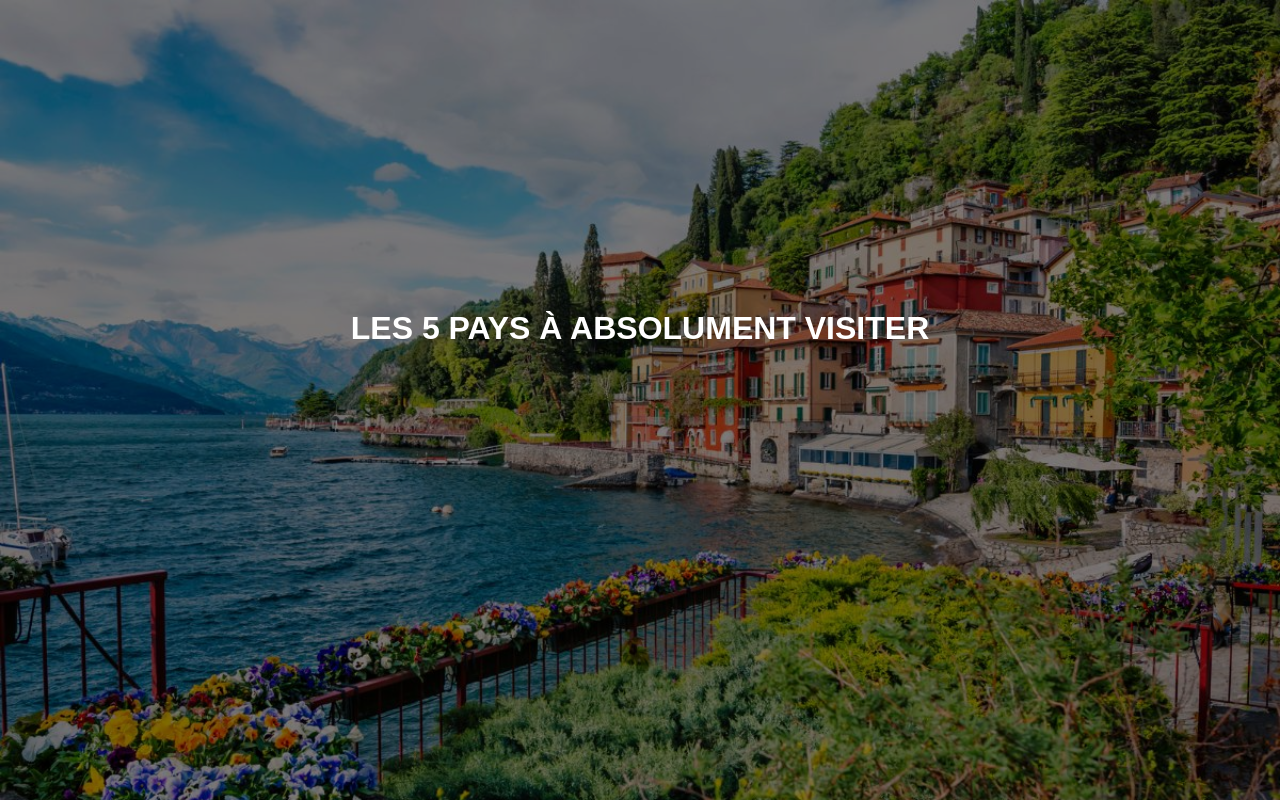
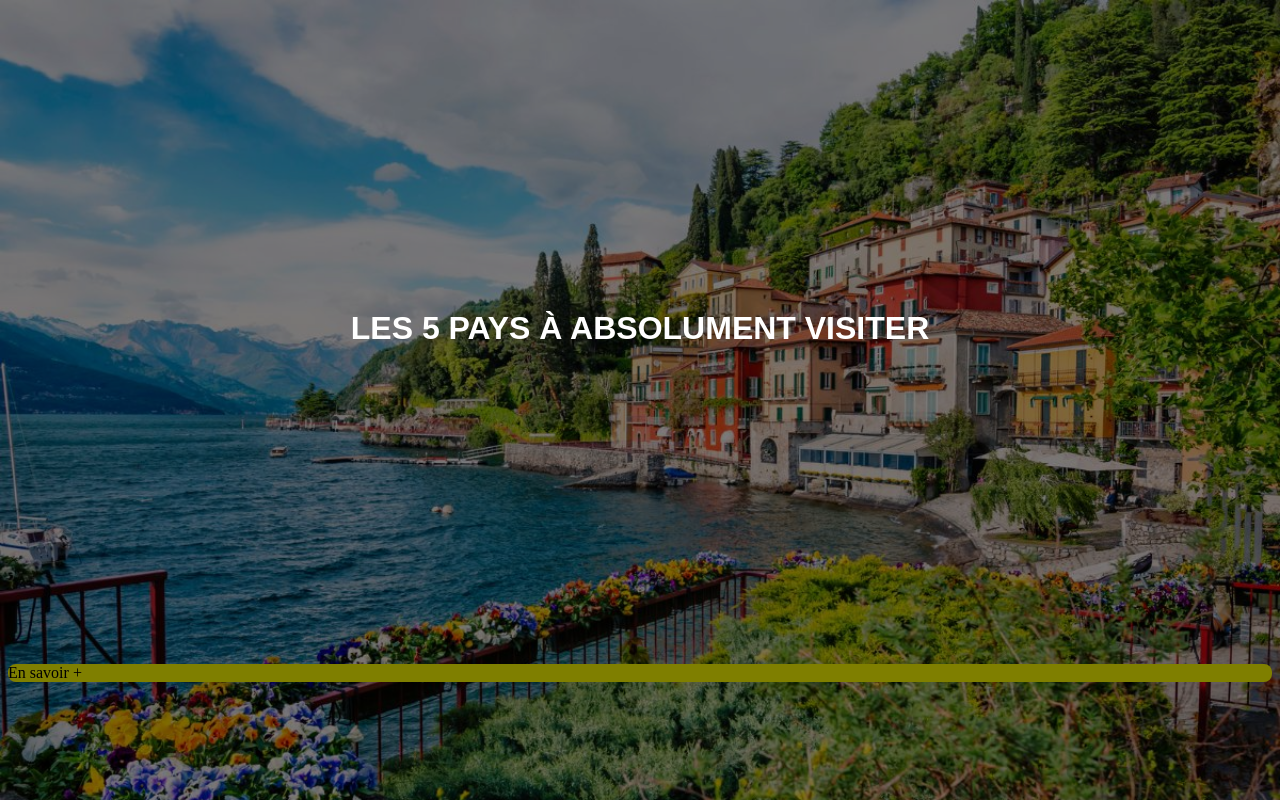
Before and after one commit to alex-paolo-CIR/projet-web, a PHP site: page / in a window 1280 px wide. Run offline with PHP 8.4, Linux system fonts and the light colour scheme.

Commit message:
boutton
boutton

```diff
--- a/index.html
+++ b/index.html
@@ -12,5 +12,8 @@
     <div class="contenu">
         <h1>LES 5 PAYS À ABSOLUMENT VISITER</h1>
     </div>
+    <div class="boutton_en_savoir_plus">
+        <p>En savoir +</p>
+    </div>
 </body>
 </html>
--- a/styles/style.css
+++ b/styles/style.css
@@ -25,3 +25,8 @@ body {
   justify-content: center;
   height: 80vh;
 }
+.boutton_en_savoir_plus{
+  background-color: yellow;
+  border: solid 0px black;
+  border-radius: 0.5em;
+}
```
